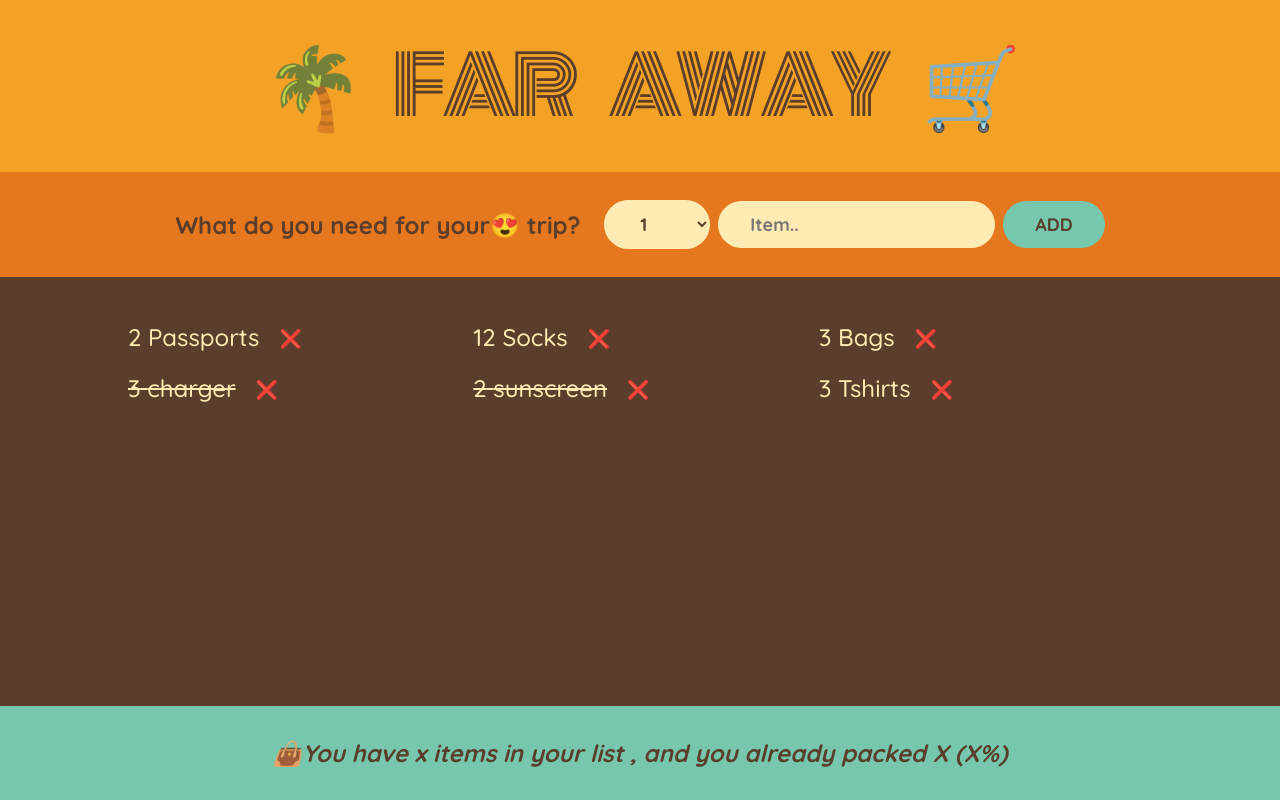
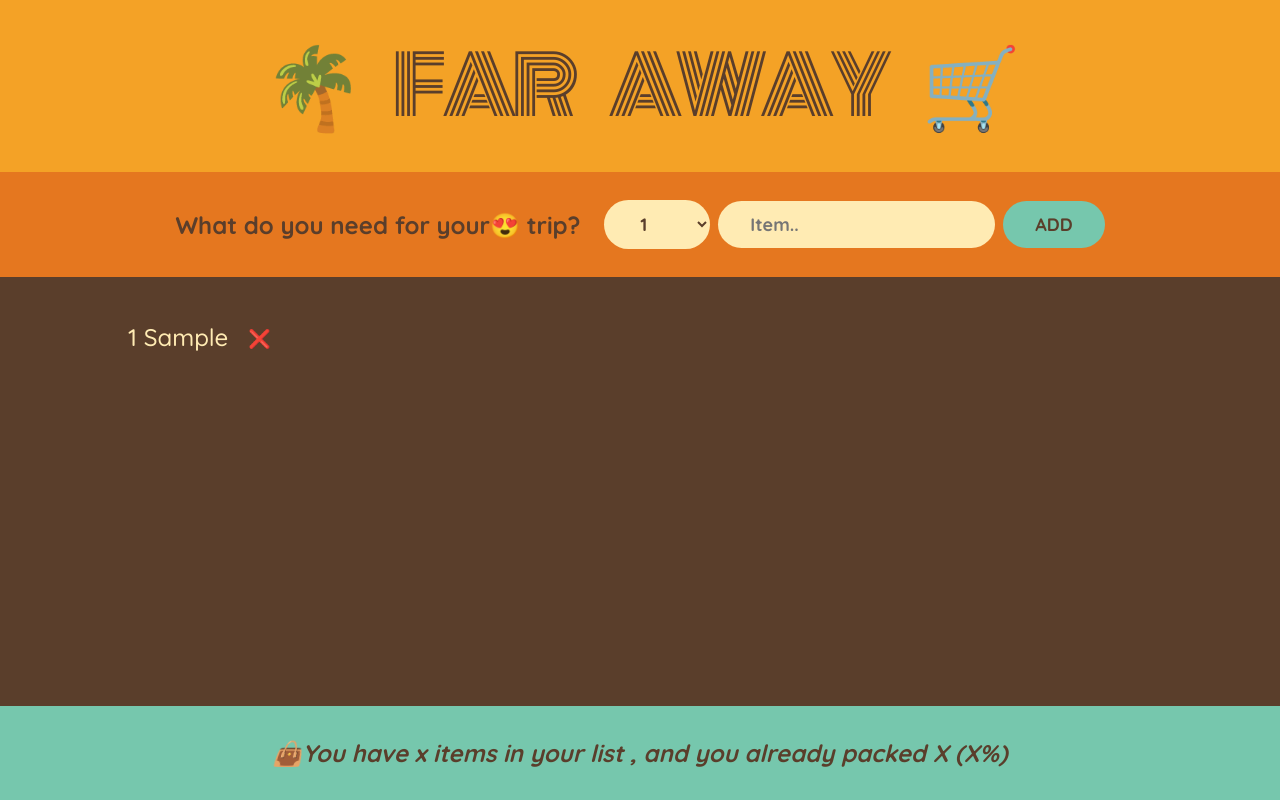
Before and after one commit to ashita07/TravelPlanner, a React (Create React App) app: page / in a window 1280 px wide. Both pictures are taken after typing "Sample" into the empty fields and a click on the button "ADD". Built offline with nearby package versions, Linux system fonts and the light colour scheme.

Commit message:
add to itemList functionality added

```diff
--- a/src/App.js
+++ b/src/App.js
@@ -2,21 +2,30 @@ import { useState } from "react";
 const Array = [
   1, 2, 3, 4, 5, 6, 7, 8, 9, 10, 11, 12, 13, 14, 15, 16, 17, 18, 19, 20,
 ];
-const initialItems = [
-  { id: 1, description: "Passports", quantity: 2, packed: false },
-  { id: 2, description: "Socks", quantity: 12, packed: false },
-  { id: 3, description: "Bags", quantity: 3, packed: false },
-  { id: 4, description: "charger", quantity: 3, packed: true },
-  { id: 5, description: "sunscreen", quantity: 2, packed: true },
-  { id: 6, description: "Tshirts", quantity: 3, packed: false },
-];
+// const initialItems = [
+//   { id: 1, description: "Passports", quantity: 2, packed: false },
+//   { id: 2, description: "Socks", quantity: 12, packed: false },
+//   { id: 3, description: "Bags", quantity: 3, packed: false },
+//   { id: 4, description: "charger", quantity: 3, packed: true },
+//   { id: 5, description: "sunscreen", quantity: 2, packed: true },
+//   { id: 6, description: "Tshirts", quantity: 3, packed: false },
+// ];
 
 export default function App() {
+  const [items, setItems] = useState([]);
+  function handleItems(newItem) {
+    setItems((i) => [...i, newItem]);
+  }
+
+  function deleteItems(id) {
+    setItems((item) => item.filter((item) => item.id !== id));
+  }
+
   return (
     <div className="app">
       <Logo />
-      <Form />
-      <PackingList />
+      <Form handlenewfunc={handleItems} />
+      <PackingList itemsArray={items} onDelete={deleteItems} />
       <Stats />
     </div>
   );
@@ -26,9 +35,9 @@ function Logo() {
   return <h1>🌴 Far Away 🛒</h1>;
 }
 
-function Form() {
+function Form({ handlenewfunc }) {
   const [description, setDescription] = useState("");
-  const [quantity, setQuantity] = useState(0);
+  const [quantity, setQuantity] = useState(1);
 
   function handleSubmit(e) {
     e.preventDefault();
@@ -36,10 +45,9 @@ function Form() {
     const newItem = { description, quantity, packed: false, id: Date.now() };
 
     if (!description) return;
-    console.log(newItem);
-
+    handlenewfunc(newItem);
     setDescription("");
-    setQuantity(0);
+    setQuantity(1);
   }
 
   return (
@@ -65,25 +73,28 @@ function Form() {
     </form>
   );
 }
-function PackingList() {
+function PackingList({ itemsArray, onDelete }) {
   return (
     <div className="list">
       <ul>
-        {initialItems.map((item) => (
-          <Item item={item} key={item.id} />
+        {itemsArray.map((item) => (
+          <Item item={item} key={item.id} onDelete={onDelete} />
         ))}
       </ul>
     </div>
   );
 }
 
-function Item({ item }) {
+function Item({ item, onDelete }) {
   return (
     <li>
-      <span style={item.packed ? { textDecoration: "line-through" } : {}}>
+      <span
+        key={item.id}
+        style={item.packed ? { textDecoration: "line-through" } : {}}
+      >
         {item.quantity} {item.description}
       </span>
-      <button>❌</button>
+      <button onClick={() => onDelete(item.id)}>❌</button>
     </li>
   );
 }
```
